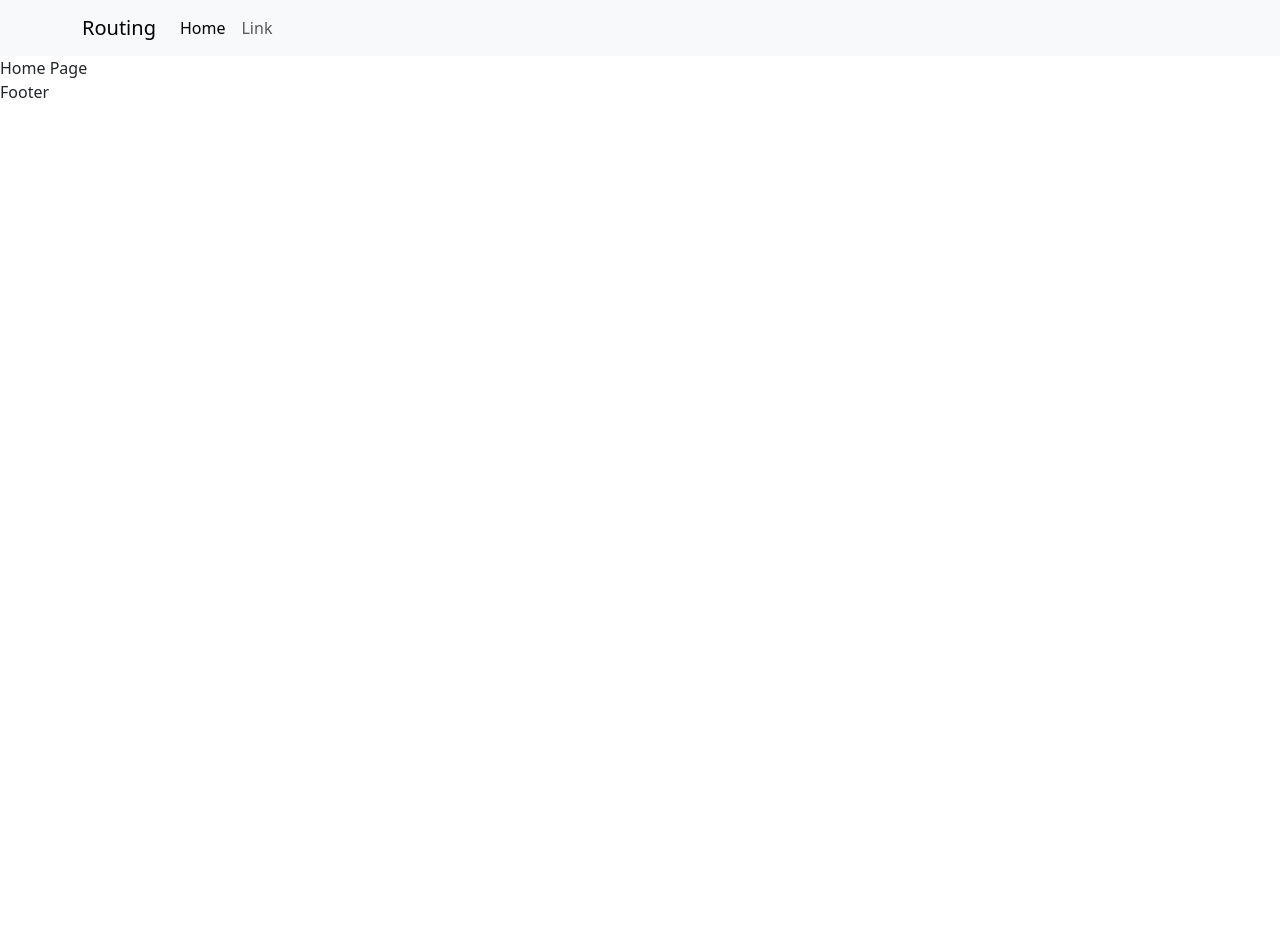
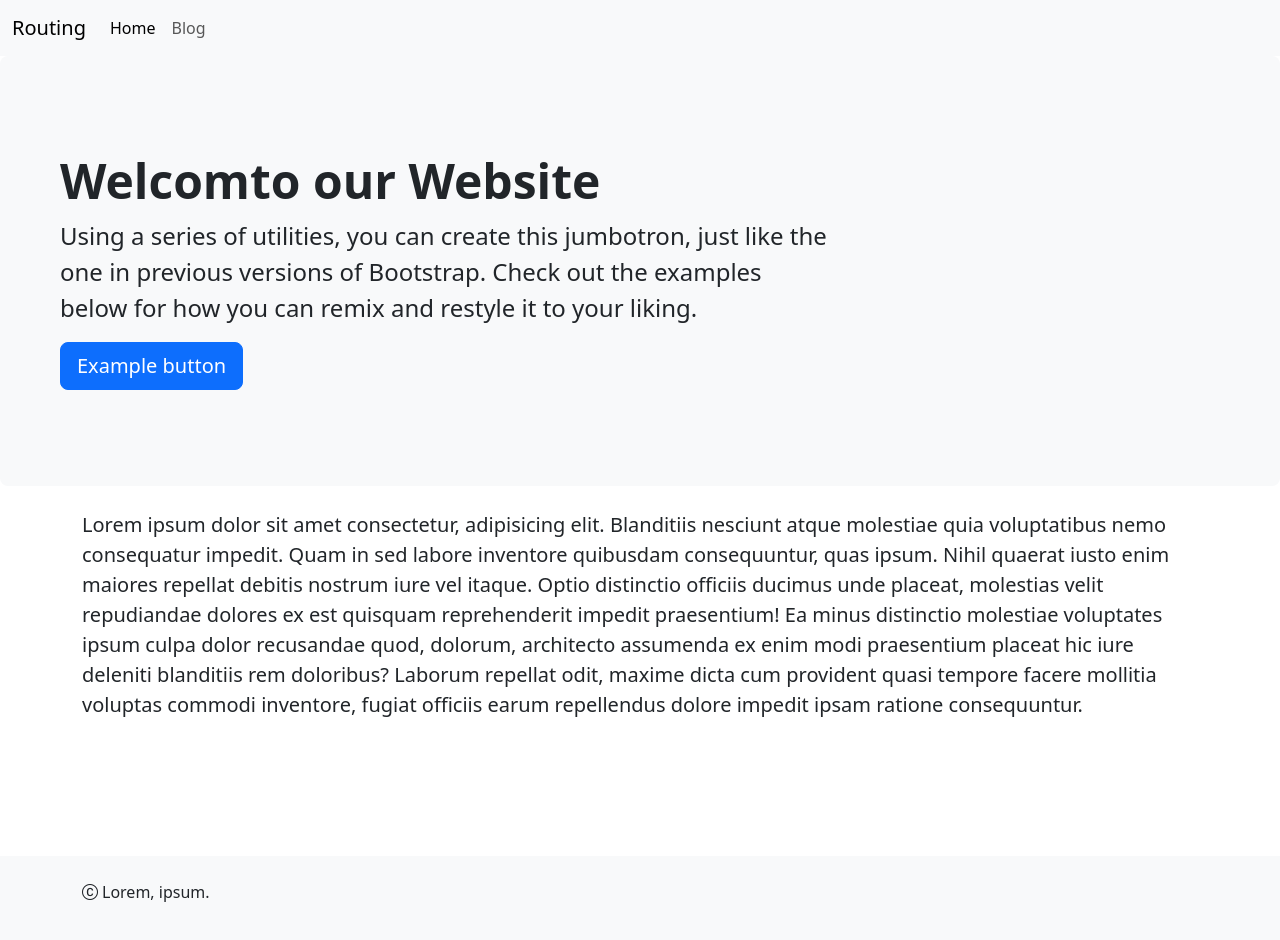
Before and after one commit to GianniVita/react-router, a React (Vite) app: page / in a window 1280 px wide. Shown: the top 940 px of the page. Before the commit the page ends 800 px from the top, so only its background shows below. Built offline with nearby package versions, Linux system fonts and the light colour scheme.

Commit message:
refactor: update HomePage and PostsPage components with Bootstrap structure and content

```diff
--- a/src/assets/pages/HomePages.jsx
+++ b/src/assets/pages/HomePages.jsx
@@ -6,31 +6,30 @@ export default function HomePage() {
 
             <header>
                 <nav
-                    class="navbar navbar-expand-md navbar-light bg-light"
-                >
-                    <div class="container">
-                        <a class="navbar-brand" href="/">Routing</a>
+                    className="navbar navbar-expand-md navbar-light bg-light">
+                    <div className="container-fluid">
+                        <a className="navbar-brand" href="/">Routing</a>
                         <button
-                            class="navbar-toggler d-lg-none"
+                            className="navbar-toggler d-lg-none"
                             type="button"
                             data-bs-toggle="collapse"
                             data-bs-target="#collapsibleNavId"
                             aria-controls="collapsibleNavId"
                             aria-expanded="false"
-                            aria-label="Toggle navigation"
-                        >
-                            <span class="navbar-toggler-icon"></span>
+                            aria-label="Toggle navigation">
+
+                            <span className="navbar-toggler-icon"></span>
                         </button>
-                        <div class="collapse navbar-collapse" id="collapsibleNavId">
-                            <ul class="navbar-nav me-auto mt-2 mt-lg-0">
-                                <li class="nav-item">
-                                    <a class="nav-link active" href="#" aria-current="page"
-                                        >Home
-                                        <span class="visually-hidden">(current)</span></a
-                                    >
+                        <div className="collapse navbar-collapse" id="collapsibleNavId">
+                            <ul className="navbar-nav me-auto mt-2 mt-lg-0">
+                                <li className="nav-item">
+                                    <a className="nav-link active" href="/" aria-current="page">Home
+
+                                        <span className="visually-hidden">(current)</span></a>
+
                                 </li>
-                                <li class="nav-item">
-                                    <a class="nav-link" href="#">Link</a>
+                                <li className="nav-item">
+                                    <a className="nav-link" href="/posts">Blog</a>
                                 </li>
 
                             </ul>
@@ -41,13 +40,40 @@ export default function HomePage() {
             </header>
 
 
+            <main className="min-vh-100">
+                <div className="p-5 mb-4 bg-light rounded-3">
+                    <div className="container-fluid py-5">
+                        <h1 className="display-5 fw-bold">Welcomto our Website</h1>
+                        <p className="col-md-8 fs-4">
+                            Using a series of utilities, you can create this jumbotron, just
+                            like the one in previous versions of Bootstrap. Check out the
+                            examples below for how you can remix and restyle it to your liking.
+                        </p>
+                        <button className="btn btn-primary btn-lg" type="button">
+                            Example button
+                        </button>
+                    </div>
+                </div>
+
+              <div className="container">
+                    <p className="lead">
+                        Lorem ipsum dolor sit amet consectetur, adipisicing elit. Blanditiis nesciunt atque molestiae quia voluptatibus nemo consequatur impedit. Quam in sed labore inventore quibusdam consequuntur, quas ipsum. Nihil quaerat iusto enim maiores repellat debitis nostrum iure vel itaque. Optio distinctio officiis ducimus unde placeat, molestias velit repudiandae dolores ex est quisquam reprehenderit impedit praesentium! Ea minus distinctio molestiae voluptates ipsum culpa dolor recusandae quod, dolorum, architecto assumenda ex enim modi praesentium placeat hic iure deleniti blanditiis rem doloribus? Laborum repellat odit, maxime dicta cum provident quasi tempore facere mollitia voluptas commodi inventore, fugiat officiis earum repellendus dolore impedit ipsam ratione consequuntur.
+                    </p>
+
+              </div>
+
+            </main>
+
+            <footer className="py-4 bg-light">
+                <div className="container">
+                    <p>
+                        <i className="bi bi-c-circle me-1"></i>
+                        Lorem, ipsum.
+                    </p>
+                </div>
 
 
-
-
-
-            <main>Home Page</main>
-            <footer>Footer</footer>
+            </footer>
 
         </>
 
--- a/src/assets/pages/PostsPage.jsx
+++ b/src/assets/pages/PostsPage.jsx
@@ -4,9 +4,144 @@ export default function PostsPage() {
 
         <>
 
-            <header>header</header>
-            <main>Posts Page</main>
-            <footer>Footer</footer>
+            <header>
+                <nav
+                    className="navbar navbar-expand-md navbar-light bg-light">
+                    <div className="container-fluid">
+                        <a className="navbar-brand" href="/">Routing</a>
+                        <button
+                            className="navbar-toggler d-lg-none"
+                            type="button"
+                            data-bs-toggle="collapse"
+                            data-bs-target="#collapsibleNavId"
+                            aria-controls="collapsibleNavId"
+                            aria-expanded="false"
+                            aria-label="Toggle navigation">
+
+                            <span className="navbar-toggler-icon"></span>
+                        </button>
+                        <div className="collapse navbar-collapse" id="collapsibleNavId">
+                            <ul className="navbar-nav me-auto mt-2 mt-lg-0">
+                                <li className="nav-item">
+                                    <a className="nav-link active" href="/" aria-current="page">Home
+
+                                        <span className="visually-hidden">(current)</span></a>
+
+                                </li>
+                                <li className="nav-item">
+                                    <a className="nav-link" href="/posts">Blog</a>
+                                </li>
+
+                            </ul>
+
+                        </div>
+                    </div>
+                </nav>
+            </header>
+
+
+            <main className="min-vh-100">
+                <div className="p-5 mb-4 bg-light rounded-3">
+                    <div className="container-fluid py-5">
+                        <h1 className="display-5 fw-bold">Read our news</h1>
+                        <p className="col-md-8 fs-4">
+                            Using a series of utilities, you can create this jumbotron, just
+                            like the one in previous versions of Bootstrap. Check out the
+                            examples below for how you can remix and restyle it to your liking.
+                        </p>
+                        <button className="btn btn-primary btn-lg" type="button">
+                            Example button
+                        </button>
+                    </div>
+                </div>
+
+                <section className="mb-3">
+                    <div className="container">
+                        <div className="row row-cols-1 row-cols-md-3 g-3">
+                            <div className="col">
+                                <div className="card">
+                                    <img className="card-img-top" src='https://picsum.photos/400/200' alt='' />
+                                    <div className="card-body">
+                                        <h3>Post Title</h3>
+                                        <p>Lorem ipsum dolor sit amet consectetur.</p>
+                                    </div>
+                                </div>
+                            </div>
+
+                            <div className="col">
+                                <div className="card">
+                                    <img className="card-img-top" src='https://picsum.photos/400/200' alt='' />
+                                    <div className="card-body">
+                                        <h3>Post Title</h3>
+                                        <p>Lorem ipsum dolor sit amet consectetur.</p>
+                                    </div>
+                                </div>
+                            </div>
+
+                            <div className="col">
+                                <div className="card">
+                                    <img className="card-img-top" src='https://picsum.photos/400/200' alt='' />
+                                    <div className="card-body">
+                                        <h3>Post Title</h3>
+                                        <p>Lorem ipsum dolor sit amet consectetur.</p>
+                                    </div>
+                                </div>
+                            </div>
+
+                            <div className="col">
+                                <div className="card">
+                                        <img className="card-img-top" src='https://picsum.photos/400/200' alt='' />
+                                        <div className="card-body">
+                                            <h3>Post Title</h3>
+                                            <p>Lorem ipsum dolor sit amet consectetur.</p>
+                                        </div>
+                                </div>
+                            </div>
+                            <div className="col">
+                                <div className="card">
+                                    <img className="card-img-top" src='https://picsum.photos/400/200' alt='' />
+                                    <div className="card-body">
+                                        <h3>Post Title</h3>
+                                        <p>Lorem ipsum dolor sit amet consectetur.</p>
+                                    </div>
+                                </div>
+                            </div>
+
+                            <div className="col">
+                                <div className="card">
+                                    <img className="card-img-top" src='https://picsum.photos/400/200' alt='' />
+                                    <div className="card-body">
+                                        <h3>Post Title</h3>
+                                        <p>Lorem ipsum dolor sit amet consectetur.</p>
+                                    </div>
+                                </div>
+                            </div>
+
+                        </div>
+                    </div>
+
+                </section>
+
+
+
+
+
+
+            </main>
+
+            <footer className="py-4 bg-light">
+                <div className="container">
+                    <p>
+                        <i className="bi bi-c-circle me-1"></i>
+                        Lorem, ipsum.
+                    </p>
+                </div>
+
+
+            </footer>
+
+
+
 
         </>
 
```
Also changed, not shown: index.html (line endings or trailing spaces).
